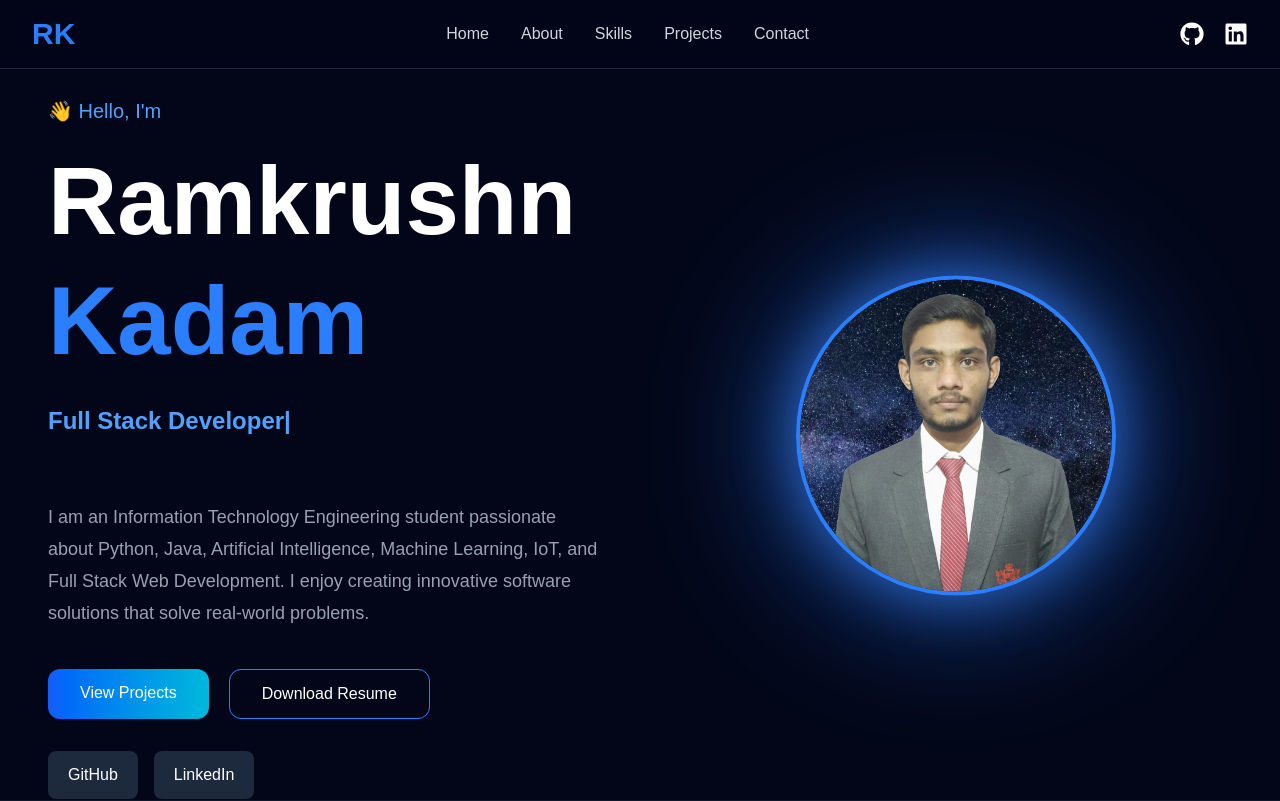
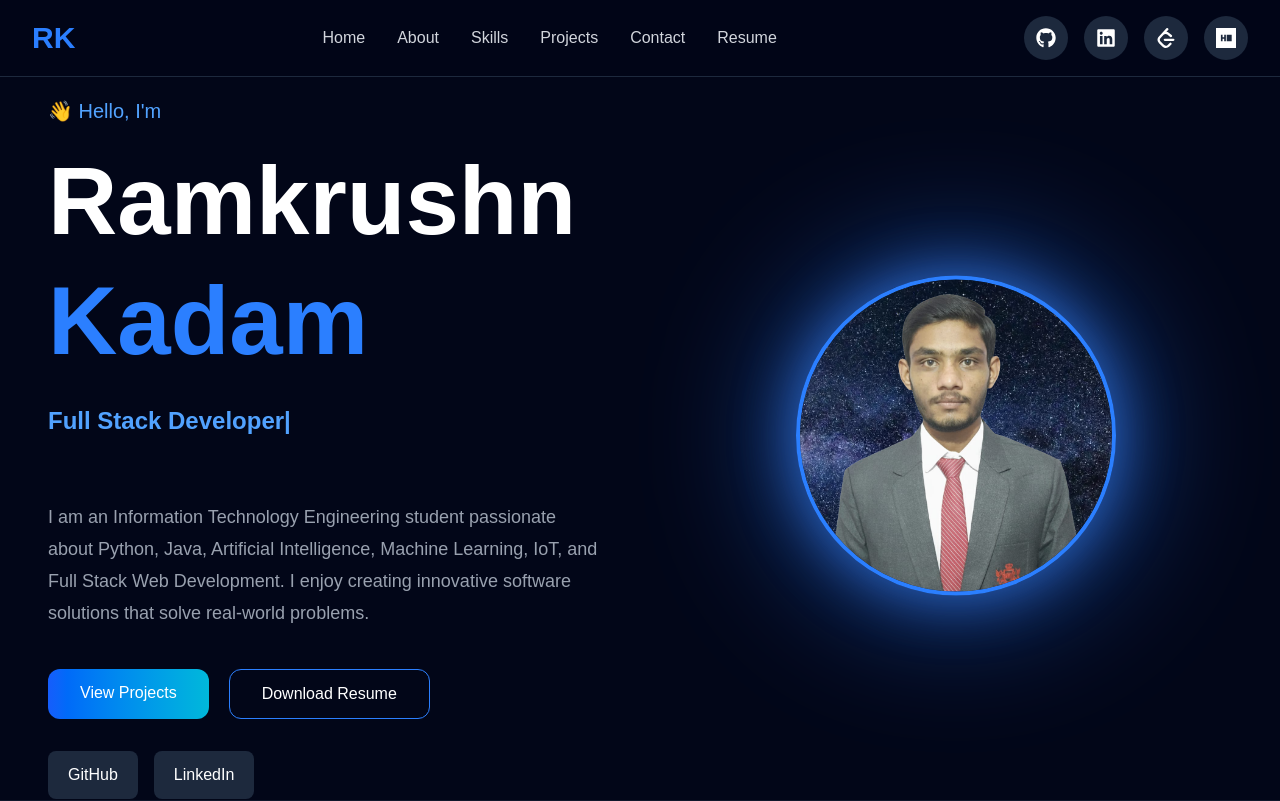
Before and after one commit to ramkrushnkadam/portfolio, a React app: page / in a window 1280 px wide. Shown: the top 801 px of the page. Built offline with nearby package versions, Linux system fonts and the light colour scheme; the HTML template or start-up script is replaced by a standard one.

Commit message:
Added icon

```diff
--- a/src/components/Navbar.jsx
+++ b/src/components/Navbar.jsx
@@ -1,4 +1,5 @@
 import { FaGithub, FaLinkedin } from "react-icons/fa";
+import { SiLeetcode, SiHackerrank } from "react-icons/si";
 
 function Navbar() {
   return (
@@ -6,36 +7,75 @@ function Navbar() {
       <nav className="max-w-7xl mx-auto flex items-center justify-between px-6 lg:px-8 py-4">
 
         {/* Logo */}
-        <h1 className="text-3xl font-bold text-blue-500">
+        <h1 className="text-3xl font-bold text-blue-500 cursor-pointer">
           RK
         </h1>
 
         {/* Navigation */}
         <ul className="hidden md:flex gap-8 text-gray-300 font-medium">
-          <li><a href="#home" className="hover:text-blue-500 transition">Home</a></li>
-          <li><a href="#about" className="hover:text-blue-500 transition">About</a></li>
-          <li><a href="#skills" className="hover:text-blue-500 transition">Skills</a></li>
-          <li><a href="#projects" className="hover:text-blue-500 transition">Projects</a></li>
-          <li><a href="#contact" className="hover:text-blue-500 transition">Contact</a></li>
+          <li><a href="#home" className="hover:text-blue-500 transition duration-300">Home</a></li>
+          <li><a href="#about" className="hover:text-blue-500 transition duration-300">About</a></li>
+          <li><a href="#skills" className="hover:text-blue-500 transition duration-300">Skills</a></li>
+          <li><a href="#projects" className="hover:text-blue-500 transition duration-300">Projects</a></li>
+          <li><a href="#contact" className="hover:text-blue-500 transition duration-300">Contact</a></li>
+          <li>
+            <a
+              href="/resume.pdf"
+              download
+              className="hover:text-blue-500 transition duration-300"
+            >
+              Resume
+            </a>
+          </li>
         </ul>
 
         {/* Social Icons */}
-        <div className="flex gap-5 text-2xl text-white">
+        <div className="flex items-center gap-4">
+
+          {/* GitHub */}
           <a
             href="https://github.com/ramkrushnkadam"
             target="_blank"
             rel="noreferrer"
+            title="GitHub"
+            className="p-3 rounded-full bg-slate-800 hover:bg-blue-600 transition-all duration-300 hover:scale-110"
           >
-            <FaGithub className="hover:text-blue-500 transition" />
+            <FaGithub className="text-xl text-white" />
           </a>
 
+          {/* LinkedIn */}
           <a
             href="https://www.linkedin.com/in/ramkrushn-kadam-783242306"
             target="_blank"
             rel="noreferrer"
+            title="LinkedIn"
+            className="p-3 rounded-full bg-slate-800 hover:bg-blue-600 transition-all duration-300 hover:scale-110"
           >
-            <FaLinkedin className="hover:text-blue-500 transition" />
+            <FaLinkedin className="text-xl text-white" />
           </a>
+
+          {/* LeetCode */}
+          <a
+            href="https://leetcode.com/u/ramkrushn_123/"
+            target="_blank"
+            rel="noreferrer"
+            title="LeetCode"
+            className="p-3 rounded-full bg-slate-800 hover:bg-yellow-500 transition-all duration-300 hover:scale-110"
+          >
+            <SiLeetcode className="text-xl text-white" />
+          </a>
+
+          {/* HackerRank */}
+          <a
+            href="https://www.hackerrank.com/profile/ramkrushn57"
+            target="_blank"
+            rel="noreferrer"
+            title="HackerRank"
+            className="p-3 rounded-full bg-slate-800 hover:bg-green-600 transition-all duration-300 hover:scale-110"
+          >
+            <SiHackerrank className="text-xl text-white" />
+          </a>
+
         </div>
 
       </nav>
```
